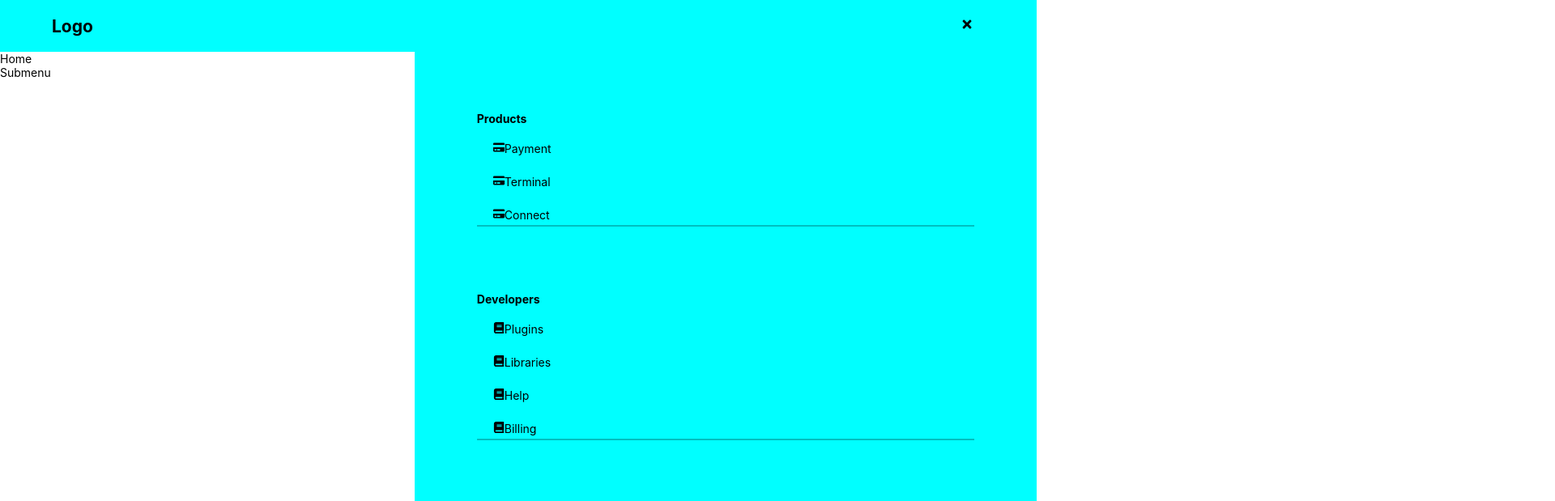
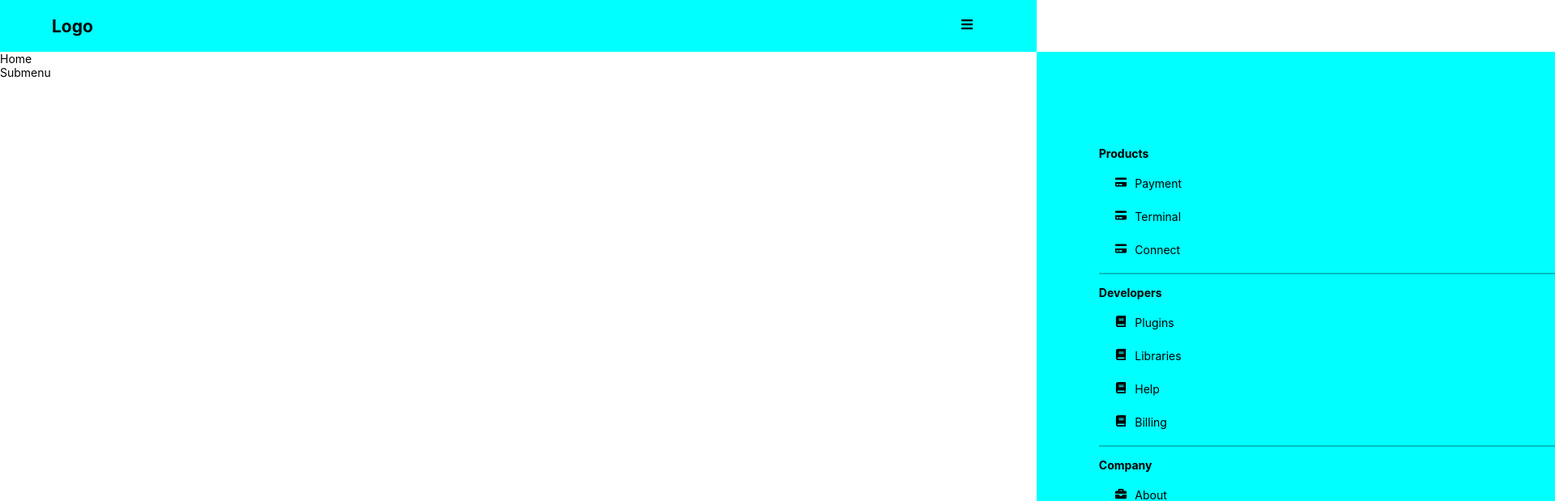
Before and after one commit to Who-codes/submenu, a React (Create React App) app: page / in a window 1280 px wide. Shown: the top 619 px of the page at 81% size, 1920 px wide, since content can reach past the window. Built offline with nearby package versions, Linux system fonts and the light colour scheme.

Commit message:
sidebar css done

```diff
--- a/src/Sidebar.jsx
+++ b/src/Sidebar.jsx
@@ -6,7 +6,6 @@ export default function Sidebar() {
   const { isSidebarOpen } = useGlobalContext();
   return (
     <aside className={`sidebar ${isSidebarOpen && "show"}`}>
-      {/* <div> */}
       <ul className="sidebar-center">
         {sublinks.map((link, index) => {
           const { page, links } = link;
@@ -26,7 +25,6 @@ export default function Sidebar() {
           );
         })}
       </ul>
-      {/* </div> */}
     </aside>
   );
 }
--- a/src/context.js
+++ b/src/context.js
@@ -3,7 +3,7 @@ import React, { useContext, useState } from "react";
 const AppContext = React.createContext();
 
 export const AppProvider = ({ children }) => {
-  const [isSidebarOpen, setIsSidebarOpen] = useState(true);
+  const [isSidebarOpen, setIsSidebarOpen] = useState(false);
 
   const handleSidebar = () => {
     setIsSidebarOpen(!isSidebarOpen);
--- a/src/index.css
+++ b/src/index.css
@@ -90,10 +90,9 @@ a {
 }
 
 .sidebar-center {
-  height: 80%;
   display: flex;
   flex-direction: column;
-  justify-content: space-between;
+  gap: 1em;
   width: 80%;
 }
 
@@ -102,6 +101,7 @@ a {
   flex-direction: column;
   justify-content: space-between;
   gap: 1rem;
+  padding-bottom: 1rem;
   border-bottom: 2px solid rgba(1, 1, 1, 0.25);
 }
 
@@ -109,4 +109,6 @@ a {
   margin-left: 1rem;
   padding: 0.25rem;
   color: inherit;
+  display: flex;
+  gap: 0.75em;
 }
```
